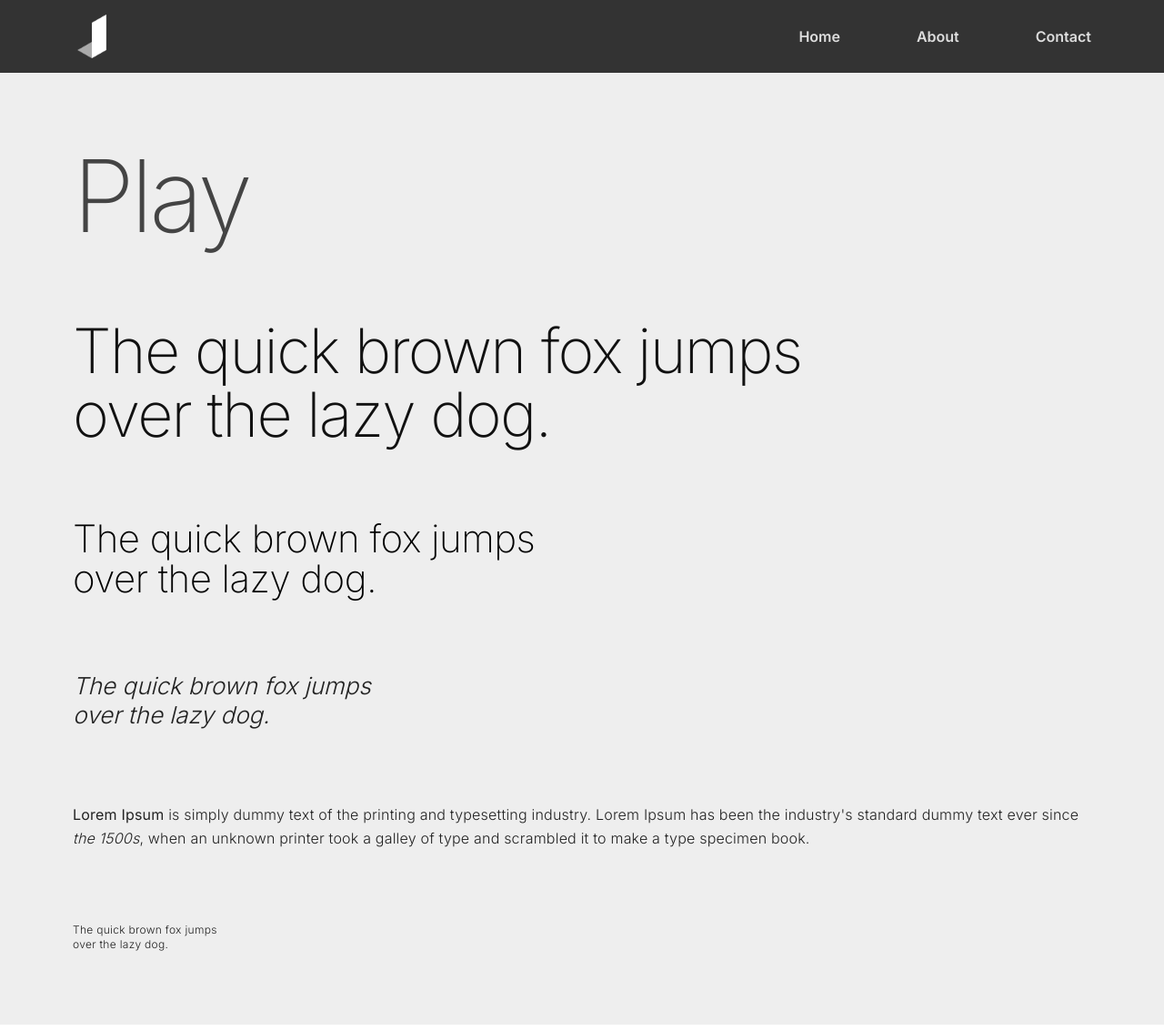
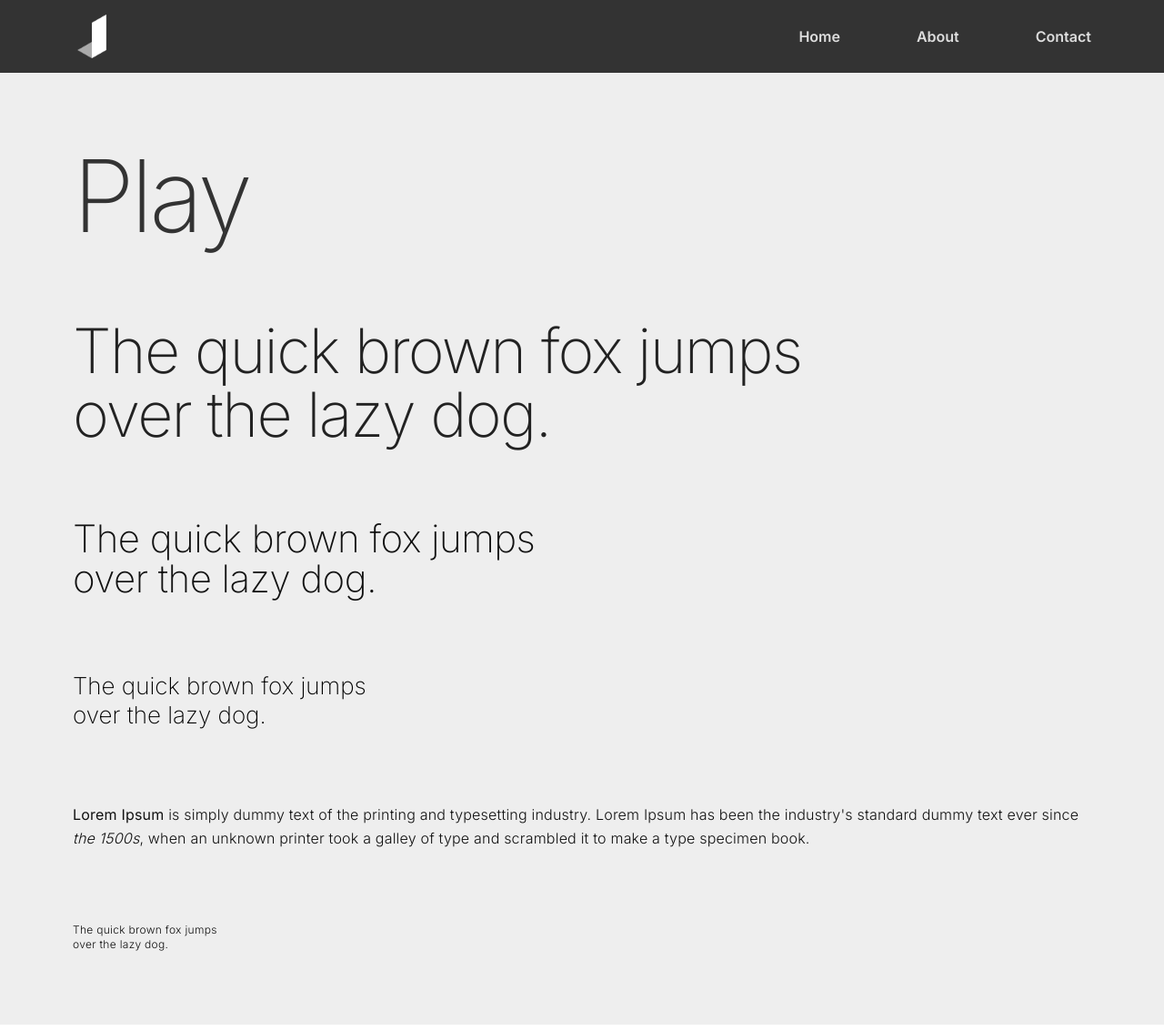
Before and after one commit to jingtianfeng/jekywind-playground, a Jekyll site: the page built from index.html, in a window 1280 px wide. Shown: the top 1133 px of the page at 91% size. Built offline with Jekyll 4.4.1, drawn with Linux system fonts in a browser that asks for light colours.

Commit message:
Tweak index: font colors

```diff
--- a/index.html
+++ b/index.html
@@ -4,21 +4,21 @@
 ---
 
 <header class="bg-gray-e">
-    <div class="container text-gray-2">
-        <h1 class="col-span-full text-3xl font-extralight text-gray-4">
+    <div class="container text-gray-1">
+        <h1 class="col-span-full text-3xl font-extralight text-gray-3">
             Play
         </h1>
-        <h2 class="col-span-full text-2xl font-extralight text-gray-1">
+        <h2 class="col-span-full text-2xl font-extralight text-gray-2">
             The quick brown fox jumps <br>
             over the lazy dog.
         </h2>
-        <h3 class="col-span-full text-xl font-extralight text-gray-0">
+        <h3 class="col-span-full text-xl font-extralight text-gray-1">
             The quick brown fox jumps <br>
             over the lazy dog.
         </h3>
-        <h4 class="col-span-full text-lg font-light">
-            <em>The quick brown fox jumps <br>
-                over the lazy dog.</em>
+        <h4 class="col-span-full text-lg font-extralight text-gray-0">
+            The quick brown fox jumps <br>
+            over the lazy dog.
         </h4>
         <p class="col-span-full text-base font-light">
             <strong>Lorem Ipsum</strong> is simply dummy text of the
```
